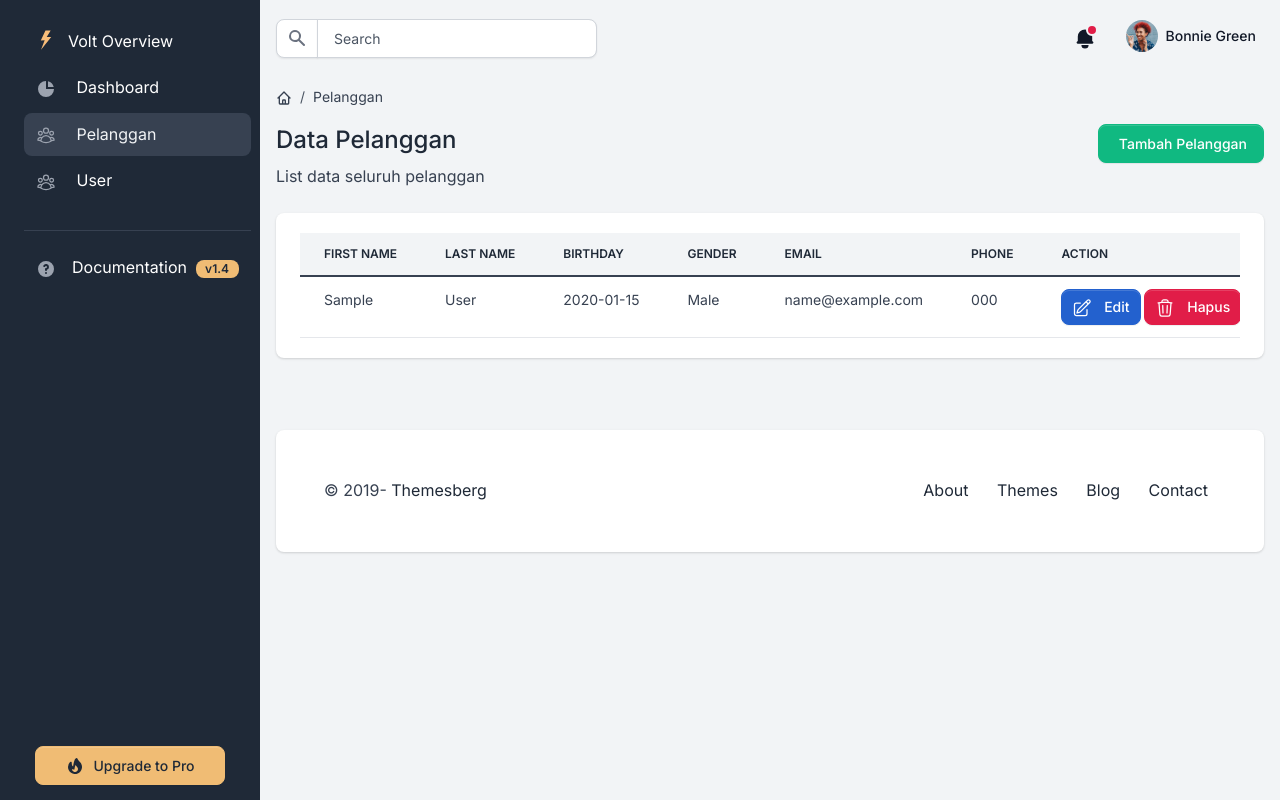
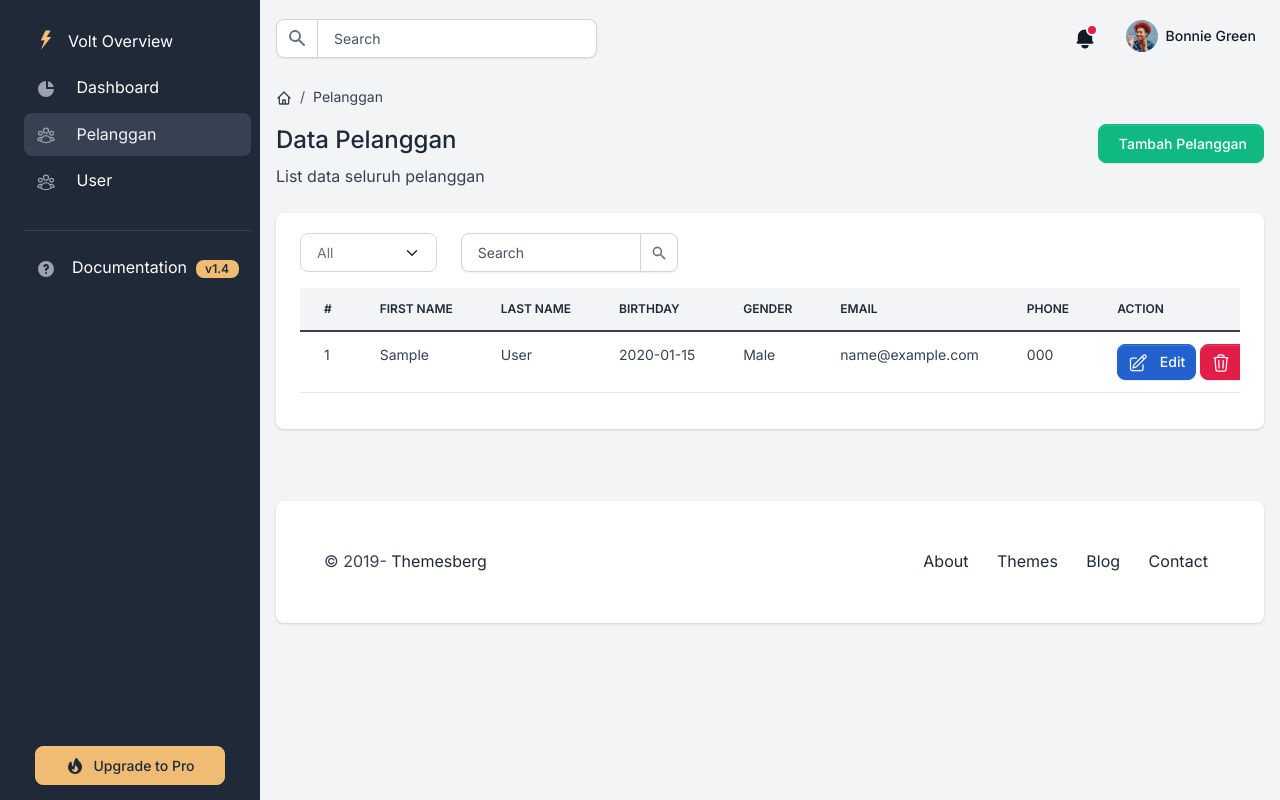
Before and after one commit to ChikoID/example-app, a Laravel app: page /pelanggan in a window 1280 px wide. Run offline with Laravel 12, Linux system fonts and the light colour scheme; tables that the repository leaves empty hold one stand-in row (values such as "Sample post").

Commit message:
Implement filtering and searching in Pelanggan index, add seeder for first user and dummy data

```diff
--- a/app/Http/Controllers/PelangganController.php
+++ b/app/Http/Controllers/PelangganController.php
@@ -9,10 +9,13 @@ class PelangganController extends Controller
     /**
      * Display a listing of the resource.
      */
-    public function index()
+    public function index(Request $request)
     {
-        $data['dataPelanggan'] = Pelanggan::all();
-        return view('admin.pelanggan.index', $data);
+        $filterableColumns = ['gender'];
+        $searchableColumns = ['first_name', 'last_name', 'email', 'phone'];
+        $pageData['dataPelanggan'] = Pelanggan::filter($request, $filterableColumns)->search($request, $searchableColumns)->paginate(10)->withQueryString();
+
+        return view('admin.pelanggan.index', $pageData);
     }
 
     /**
--- a/app/Models/Pelanggan.php
+++ b/app/Models/Pelanggan.php
@@ -1,6 +1,8 @@
 <?php
+
 namespace App\Models;
 
+use Illuminate\Database\Eloquent\Builder;
 use Illuminate\Database\Eloquent\Model;
 
 class Pelanggan extends Model
@@ -15,4 +17,25 @@ class Pelanggan extends Model
         'email',
         'phone',
     ];
+
+    public function scopeFilter(Builder $query, $request, array $filterableColumns): Builder
+    {
+        foreach ($filterableColumns as $column) {
+            if ($request->filled($column)) {
+                $query->where($column, $request->input($column));
+            }
+        }
+        return $query;
+    }
+
+    public function scopeSearch($query, $request, array $columns)
+    {
+        if ($request->filled('search')) {
+            $query->where(function ($q) use ($request, $columns) {
+                foreach ($columns as $column) {
+                    $q->orWhere($column, 'LIKE', '%' . $request->search . '%');
+                }
+            });
+        }
+    }
 }
--- a/database/seeders/DatabaseSeeder.php
+++ b/database/seeders/DatabaseSeeder.php
@@ -15,7 +15,7 @@ class DatabaseSeeder extends Seeder
      */
     public function run(): void
     {
-        User::factory(100)->create();
+        // User::factory(100)->create();
 
         // User::factory()->create([
         //     'name' => 'Test User',
--- a/resources/views/admin/pelanggan/index.blade.php
+++ b/resources/views/admin/pelanggan/index.blade.php
@@ -36,9 +36,45 @@
             <div class="card border-0 shadow mb-4">
                 <div class="card-body">
                     <div class="table-responsive">
+                        <form method="GET" action="{{ route('pelanggan.index') }}" class="mb-3">
+                            <div class="row">
+                                <div class="col-md-2">
+                                    <select name="gender" onchange="this.form.submit()" class="form-select">
+                                        <option value="">All</option>
+                                        <option value="Male" {{ request('gender') == 'Male' ? 'selected' : '' }}>Male
+                                        </option>
+                                        <option value="Female" {{ request('gender') == 'Female' ? 'selected' : '' }}>Female
+                                        </option>
+                                        <option value="Other" {{ request('gender') == 'Other' ? 'selected' : '' }}>Other
+                                        </option>
+                                    </select>
+                                </div>
+
+                                <div class="col-md-3">
+                                    <div class="input-group">
+                                        <input type="text" name="search" class="form-control" id="exampleInputIconRight"
+                                            value="{{ request('search') }}" placeholder="Search" aria-label="Search">
+                                        <button type="submit" class="input-group-text" id="basic-addon2">
+                                            <svg class="icon icon-xxs" fill="currentColor" viewBox="0 0 20 20"
+                                                xmlns="http://www.w3.org/2000/svg">
+                                                <path fill-rule="evenodd"
+                                                    d="M8 4a4 4 0 100 8 4 4 0 000-8zM2 8a6 6 0 1110.89 3.476l4.817 4.817a1 1 0 01-1.414 1.414l-4.816-4.816A6 6 0 012 8z"
+                                                    clip-rule="evenodd"></path>
+                                            </svg>
+                                        </button>
+                                        @if (request('search'))
+                                            <a href="{{ request()->fullUrlWithQuery(['search' => null]) }}"
+                                                class="btn btn-outline-secondary ml-3" id="clear-search"> Clear</a>
+                                        @endif
+                                    </div>
+                                </div>
+                            </div>
+                        </form>
+
                         <table id="table-pelanggan" class="table table-centered table-nowrap mb-0 rounded">
                             <thead class="thead-light">
                                 <tr>
+                                    <th>#</th>
                                     <th class="border-0">First Name</th>
                                     <th class="border-0">Last Name</th>
                                     <th class="border-0">Birthday</th>
@@ -51,6 +87,8 @@
                             <tbody>
                                 @foreach ($dataPelanggan as $item)
                                     <tr>
+                                        <td>{{ ($dataPelanggan->currentPage() - 1) * $dataPelanggan->perPage() + $loop->iteration }}
+                                        </td>
                                         <td>{{ $item->first_name }}</td>
                                         <td>{{ $item->last_name }}</td>
                                         <td>{{ $item->birthday }}</td>
@@ -90,6 +128,10 @@
                                 @endforeach
                             </tbody>
                         </table>
+
+                        <div class="mt-3">
+                            {{ $dataPelanggan->links('pagination::bootstrap-5') }}
+                        </div>
                     </div>
                 </div>
             </div>
```
Also changed, not shown: database/seeders/CreateFirstUser.php (added, +23 -0 lines), database/seeders/CreatePelangganDummy.php (added, +29 -0 lines).
